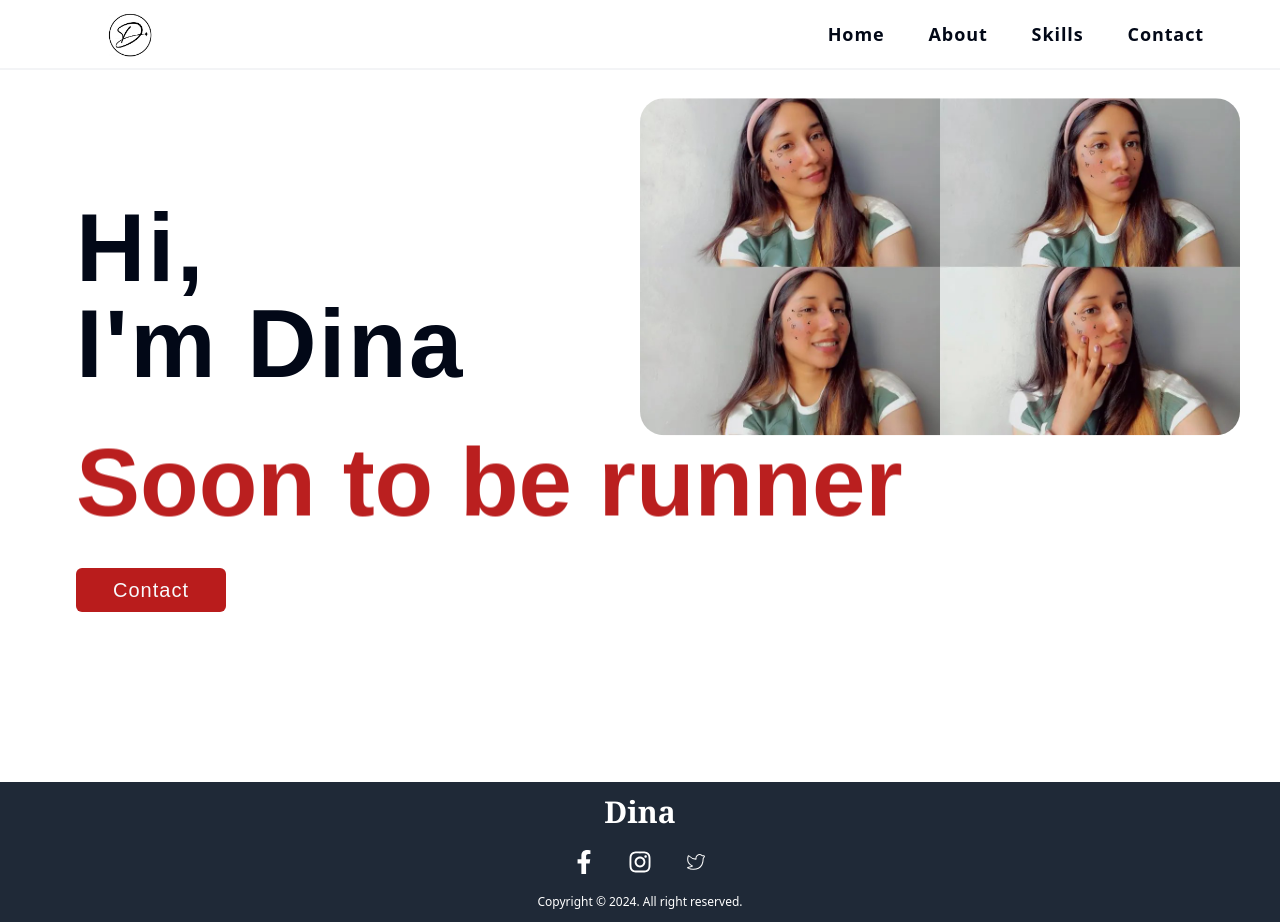
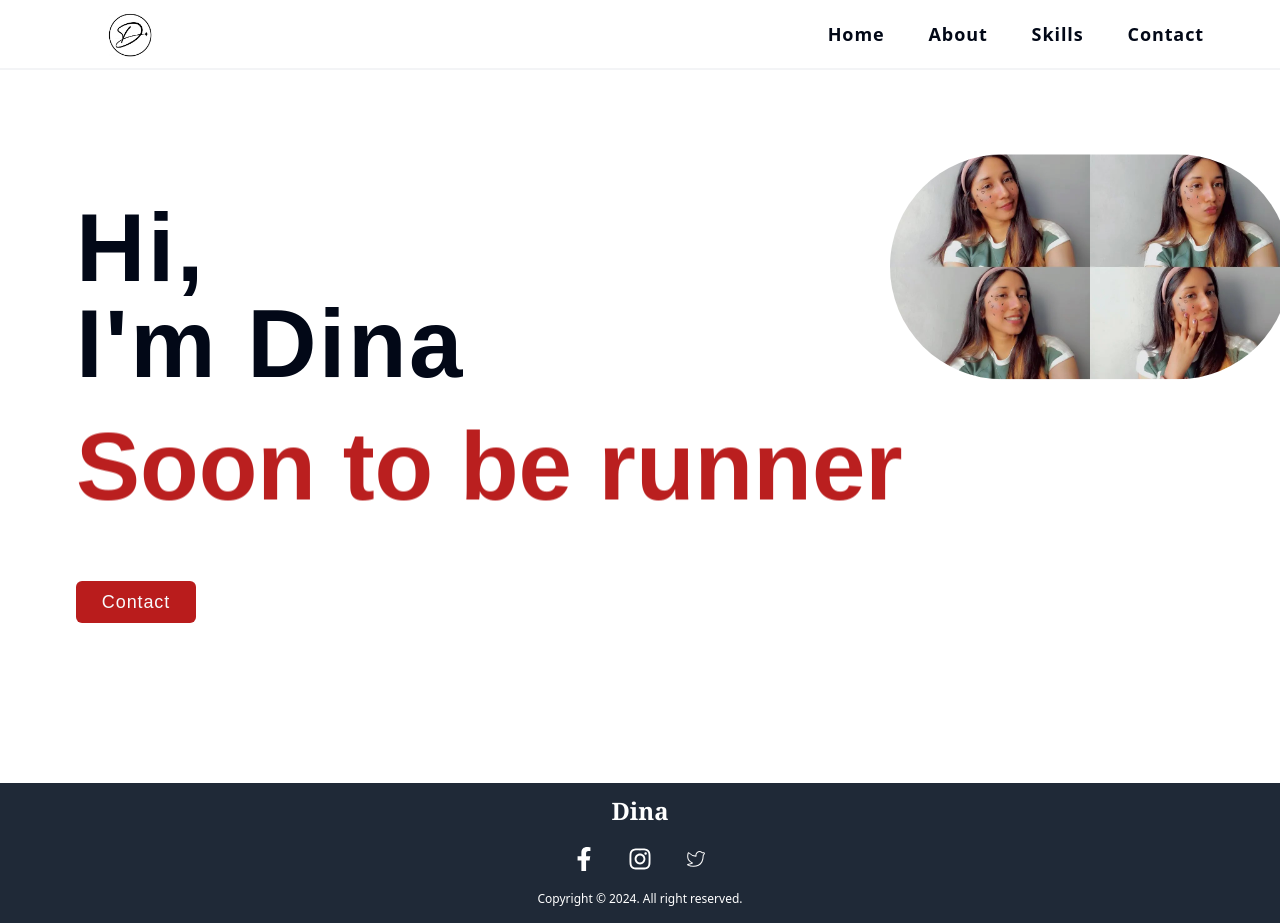
Before and after one commit to timunlipat/dina-danielle, a Next.js app: page / in a window 1280 px wide. Built offline with nearby package versions, Linux system fonts and the light colour scheme.

Commit message:
Add minor adjustments to hero

```diff
--- a/app/components/footer.tsx
+++ b/app/components/footer.tsx
@@ -4,9 +4,9 @@ import { CiTwitter } from "react-icons/ci";
 
 export const Footer = () => {
     return (
-        <div className="bg-gray-800 h-[140px] w-full mt-[170px]">
+        <div className="bg-gray-800 h-[140px] w-full mt-[160px]">
             <div className="flex flex-col mx-auto px-9 text-center pt-3 bottom-0">
-                <h2 className="text-3xl font-extrabold font-serif text-white">
+                <h2 className="text-2xl font-extrabold font-serif text-white">
                     Dina
                 </h2>
                 <div className="flex flex-row items-center justify-center mt-5 z-10">
--- a/app/components/header.tsx
+++ b/app/components/header.tsx
@@ -4,7 +4,7 @@ import { HeaderButton } from "./header-button"
 export const Header = () => {
     return(
         <div className="flex flex-row justify-between h-[60px] max-w-[1200px] items-center mx-auto pt-2 px-9">
-            <div>
+            <div className="cursor-pointer">
                 <Image src="/D.jpg" alt="logo" height={105} width={105}/>
             </div>
             <div className="flex flex-row space-x-11">
--- a/app/components/main-page.tsx
+++ b/app/components/main-page.tsx
@@ -13,17 +13,17 @@ export const MainPage = () => {
     ];
     return (
         <div className="flex flex-col h-full max-w-[1200px] mx-auto lg:pt-[130px] pt-[50px] relative px-9">
-            <h1 className="lg:text-8xl font-bold text-5xl tracking-wide pb-4">Hi, <br/> I&apos;m Dina</h1>
+            <h1 className="lg:text-8xl font-bold text-5xl tracking-wide">Hi, <br/> I&apos;m Dina</h1>
             <FlipWords words={words} className="lg:text-8xl text-5xl font-bold pt-7"/>
             <Button
                 variant="destructive"
-                size="lg"
-                className="w-[150px] mt-9 font-normal text-xl tracking-wider"
+                className="w-[120px] h-[42px] mt-[65px] font-light text-lg tracking-wider "
+
             >
                 Contact
             </Button>
-            <div className="lg:absolute relative pt-8 lg:right-0 lg:top-1/3 lg:transform lg:-translate-y-1/2">
-                <Image src="/person.jpg" alt="human" height={600} width={600} className="rounded-3xl"/>
+            <div className="lg:absolute relative pt-8 lg:right-[-50px] lg:top-1/4 lg:transform lg:-translate-y-1/3">
+                <Image src="/person.jpg" alt="human" height={400} width={400} className="rounded-full"/>
             </div>
         </div>
     )
--- a/app/components/ui/button.tsx
+++ b/app/components/ui/button.tsx
@@ -11,7 +11,7 @@ const buttonVariants = cva(
       variant: {
         default: "bg-primary text-primary-foreground hover:bg-primary/80",
         destructive:
-          "bg-red-700 text-destructive-foreground hover:bg-destructive/90",
+          "bg-red-700 text-destructive-foreground transition-shadow duration-300 hover:shadow-even hover:bg-red-800",
         outline:
           "border border-input bg-background hover:bg-accent hover:text-accent-foreground",
         secondary:
--- a/tailwind.config.ts
+++ b/tailwind.config.ts
@@ -58,6 +58,10 @@ const config = {
         md: "calc(var(--radius) - 2px)",
         sm: "calc(var(--radius) - 4px)",
       },
+      boxShadow: {
+        strong: '0 10px 15px -3px rgba(0, 0, 0, 0.7), 0 4px 6px -2px rgba(0, 0, 0, 0.5)',
+        even: '0 20px 60px rgba(0, 0, 0, 0.25), 0 -20px 60px rgba(0, 0, 0, 0.25), 20px 0 60px rgba(0, 0, 0, 0.25), -20px 0 60px rgba(0, 0, 0, 0.25)',
+      },
       keyframes: {
         "accordion-down": {
           from: { height: "0" },
```
